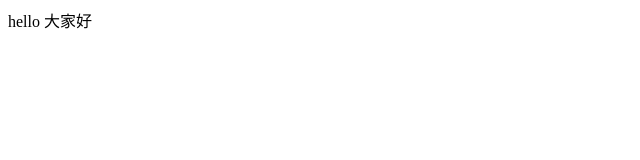
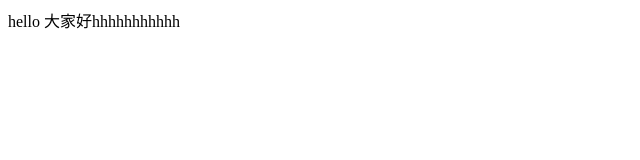
Before and after one commit to tesnsornature/tensornature.github.io, a plain HTML site: page index.html in a window 1280 px wide. Shown: the whole page, without its empty margins (0-640 px from the left). Drawn offline with Linux system fonts and the light colour scheme.

Commit message:
Update index.html

```diff
--- a/index.html
+++ b/index.html
@@ -1 +1 @@
-<p>hello 大家好</p>
+<p>hello 大家好hhhhhhhhhhh</p>
```
